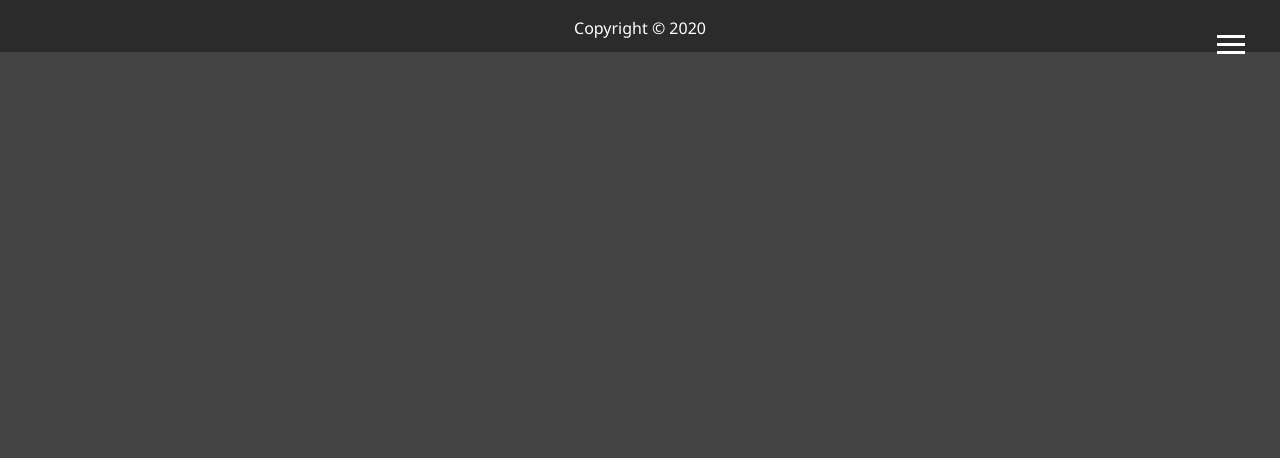
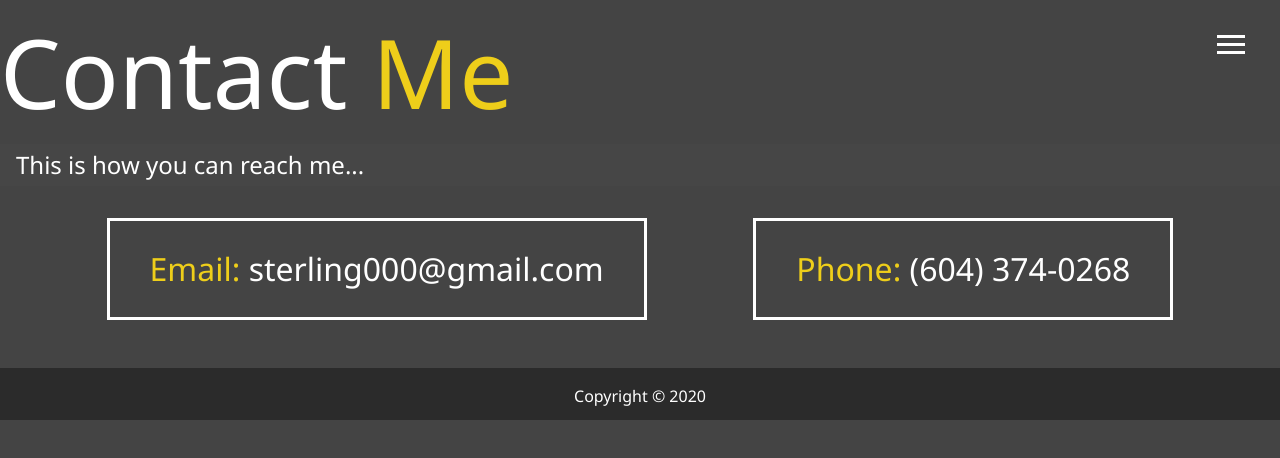
Before and after one commit to sterling000/portfolio, a Vue app in the folder website/: page /contact in a window 1280 px wide. Shown: the top 458 px of the page. Built offline with nearby package versions, Linux system fonts and the light colour scheme; what vue-resource would draw is missing.

Commit message:
added a contact me page

```diff
--- a/website/src/router/index.js
+++ b/website/src/router/index.js
@@ -20,6 +20,11 @@ const routes = [
     name: 'Work',
     component: () => import('../views/Projects.vue')
   },
+  {
+    path: '/contact',
+    name: 'Contact',
+    component: () => import('../views/Contact.vue')
+  },
 ]
 
 const router = new VueRouter({
--- /dev/null
+++ b/website/src/views/Contact.vue
@@ -0,0 +1,55 @@
+<template>
+  <div id="contact">
+    <h1 class="lg-heading">
+      Contact
+      <span class="text-secondary">Me</span>
+    </h1>
+    <h2 class="sm-heading">
+      This is how you can reach me...
+    </h2>
+    <div class="boxes">
+      <div>
+        <span class="text-secondary">Email: </span> sterling000@gmail.com
+      </div>
+      <div>
+        <span class="text-secondary">Phone: </span> (604) 374-0268
+      </div>
+    </div>
+  </div>
+</template>
+
+<script>
+export default {
+
+}
+</script>
+
+<style lang="scss">
+@import "../assets/styles/config.scss";
+// Contact Page
+.boxes {
+  display: flex;
+  flex-wrap: wrap;
+  justify-content: space-evenly;
+  align-items: center;
+  margin-top: 1rem;
+
+  div {
+    font-size: 2rem;
+    border: 3px #fff solid;
+    padding: 1.5rem 2.5rem;
+    margin-bottom: 3rem;
+    @include easeOut;
+
+    &:hover {
+      padding: 0.5rem 1.5rem;
+      background: $secondary-color;
+      color: set-text-color($secondary-color);
+      span {
+        color: set-text-color($secondary-color);
+      }
+    }
+  }
+}
+@import "../assets/styles/mobile.scss"
+</style>
```
